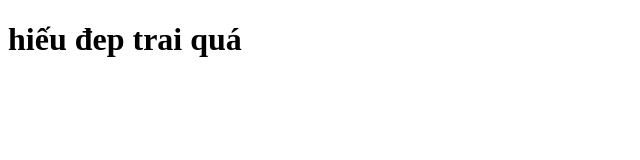
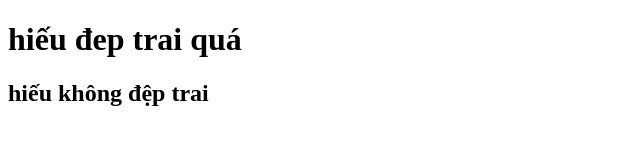
Before and after one commit to nhuvanhieuu/hieudeptrai, a plain HTML site: page index.html in a window 1280 px wide. Shown: the whole page, without its empty margins (0-640 px from the left). Drawn offline with Linux system fonts and the light colour scheme.

Commit message:
Update index.html

```diff
--- a/index.html
+++ b/index.html
@@ -7,5 +7,6 @@
 </head>
 <body>
     <h1>hiếu đep trai quá</h1>
+    <h2>hiếu không đệp trai</h2>
 </body>
 </html>
```
